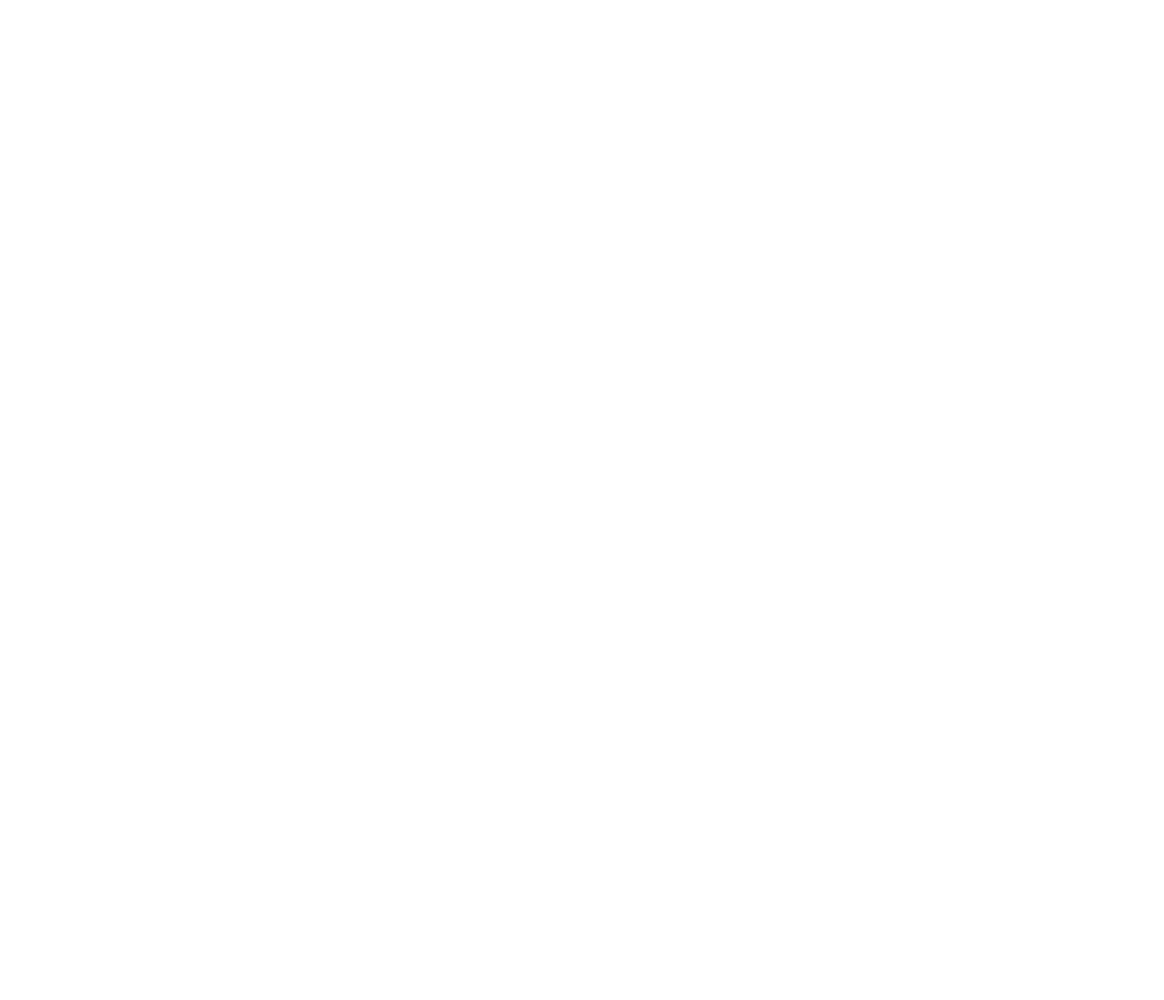
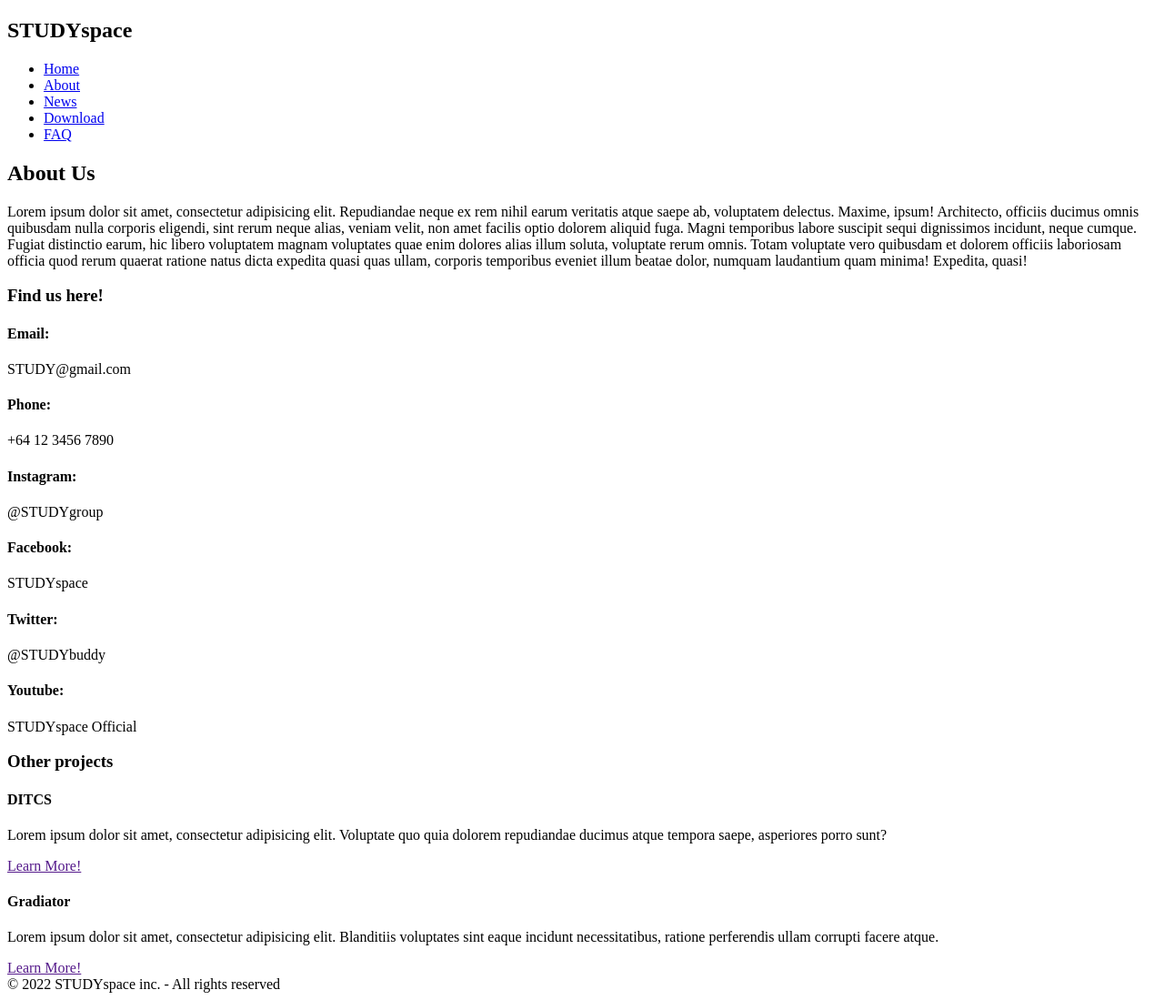
Before and after one commit to Lfoxc/3.8-AS91907-Assessment-2022, a plain HTML site: page STUDYspace website/about.html in a window 1280 px wide. Shown: the whole page at 91% size. Before the commit the page ends 800 px from the top, so only its background shows below. Drawn offline with Linux system fonts and the light colour scheme.

Commit message:
Added content to the about and news page.

```diff
--- a/STUDYspace website/about.html
+++ b/STUDYspace website/about.html
@@ -0,0 +1,86 @@
+<!DOCTYPE html>
+<html lang="en">
+<head>
+  <meta charset="UTF-8">
+  <meta name="viewport" content="width=device-width, initial-scale=1.0">
+  <meta http-equiv="X-UA-Compatible" content="ie=edge">
+  <title>About Us</title>
+</head>
+<body>
+  <head>
+    <nav>
+      <h2><span class = "outspan"><span class ="inspan">STUDYspace</span></span></h2>
+      <ul>
+        <li><a href="index.html">Home</a></li>
+        <li><a href="about.html">About</a></li>
+        <li><a href="news.html">News</a></li>
+        <li><a href="download.html">Download</a></li>
+        <li><a href="faq.html">FAQ</a></li>
+      </ul>
+    </nav>
+  </head>
+    <h2><span class = "outspan"><span class ="inspan">About</span></span> Us</h2>
+
+    <section class = "textblock">
+      <p>Lorem ipsum dolor sit amet, consectetur adipisicing elit. Repudiandae neque ex rem nihil earum veritatis atque saepe ab, voluptatem delectus. Maxime, ipsum! Architecto, officiis ducimus omnis quibusdam nulla corporis eligendi, sint rerum neque alias, veniam velit, non amet facilis optio dolorem aliquid fuga. Magni temporibus labore suscipit sequi dignissimos incidunt, neque cumque. Fugiat distinctio earum, hic libero voluptatem magnam voluptates quae enim dolores alias illum soluta, voluptate rerum omnis. Totam voluptate vero quibusdam et dolorem officiis laboriosam officia quod rerum quaerat ratione natus dicta expedita quasi quas ullam, corporis temporibus eveniet illum beatae dolor, numquam laudantium quam minima! Expedita, quasi!</p>
+    </section>
+
+    <section class = "contact">
+      <h3><span class ="inspan">Find</span> us here!</h3>
+      <div class = "boxes">
+        <div class = "box">
+          <h4><span class = "outspan"><span class ="inspan">Email</span>:</h4>
+          <p>STUDY@gmail.com</p>
+        </div>
+
+        <div class = "box">
+          <h4><span class = "outspan"><span class ="inspan">Phone</span>:</h4>
+          <p>+64 12 3456 7890</p>
+        </div>
+
+        <div class = "box">
+          <h4><span class = "outspan"><span class ="inspan">Instagram</span>:</h4>
+          <p>@STUDYgroup</p>
+        </div>
+
+        <div class = "box">
+          <h4><span class = "outspan"><span class ="inspan">Facebook</span>:</h4>
+          <p>STUDYspace</p>
+        </div>
+
+        <div class = "box">
+          <h4><span class = "outspan"><span class ="inspan">Twitter</span>:</h4>
+          <p>@STUDYbuddy</p>
+        </div>
+
+        <div class = "box">
+          <h4><span class = "outspan"><span class ="inspan">Youtube</span>:</h4>
+          <p>STUDYspace Official</p>
+        </div>
+      </div>
+    </section>
+
+
+    <section class = "other">
+      <h3><span class ="inspan">Other</span> projects</h3>
+
+      <div class = "boxes">
+        <div class = "box">
+            <h4><span class = "outspan"><span class ="inspan">DITCS</span></h4>
+            <p>Lorem ipsum dolor sit amet, consectetur adipisicing elit. Voluptate quo quia dolorem repudiandae ducimus atque tempora saepe, asperiores porro sunt?</p>
+            <a href="" class = "btn">Learn More!</a>
+        </div>
+
+      <div class = "box">
+        <h4><span class = "outspan"><span class ="inspan">Gradiator</span></h4>
+        <p>Lorem ipsum dolor sit amet, consectetur adipisicing elit. Blanditiis voluptates sint eaque incidunt necessitatibus, ratione perferendis ullam corrupti facere atque.</p>
+        <a href="" class = "btn">Learn More!</a>
+      </div>
+      </div>
+    </section>
+
+  <footer>
+    &copy; 2022 <span class = "outspan"><span class ="inspan">STUDYspace</span></span> inc. - All rights reserved
+  </footer>
+</body>
+</html>
```
Also changed, not shown: STUDYspace website/index.html (+1 -1 lines), STUDYspace website/news.html (+52 -0 lines).
